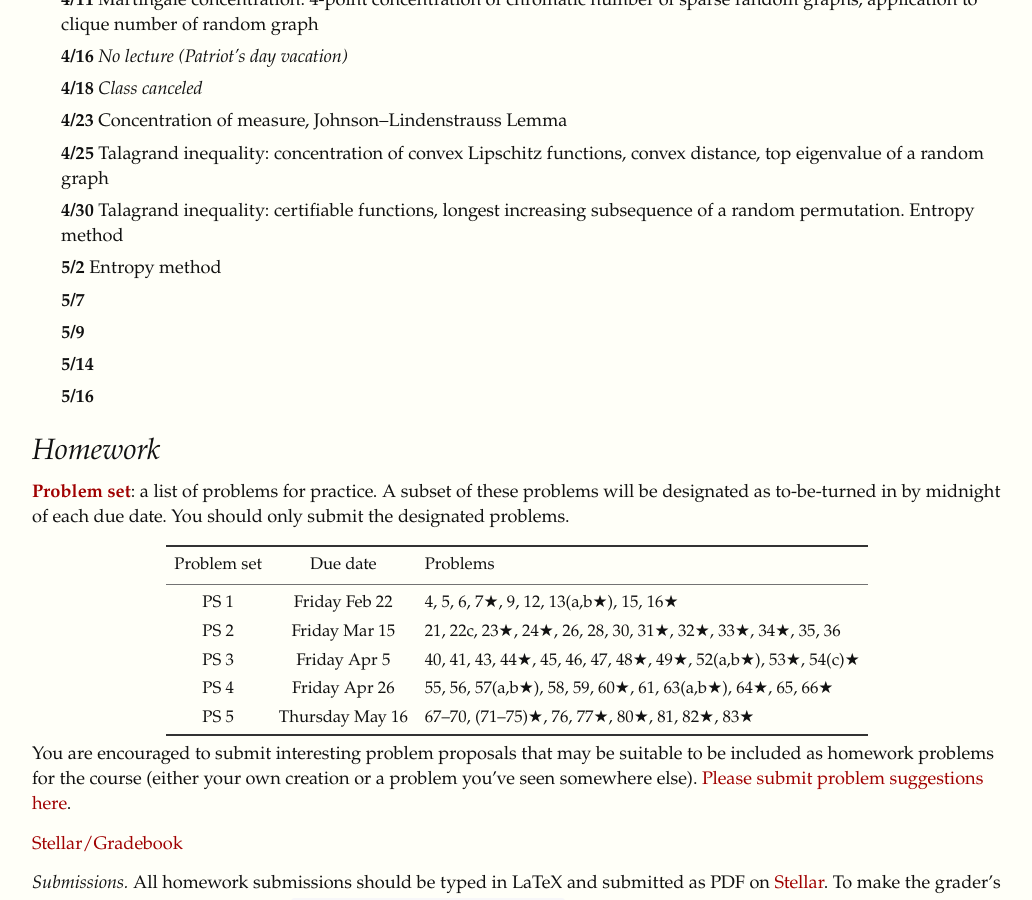
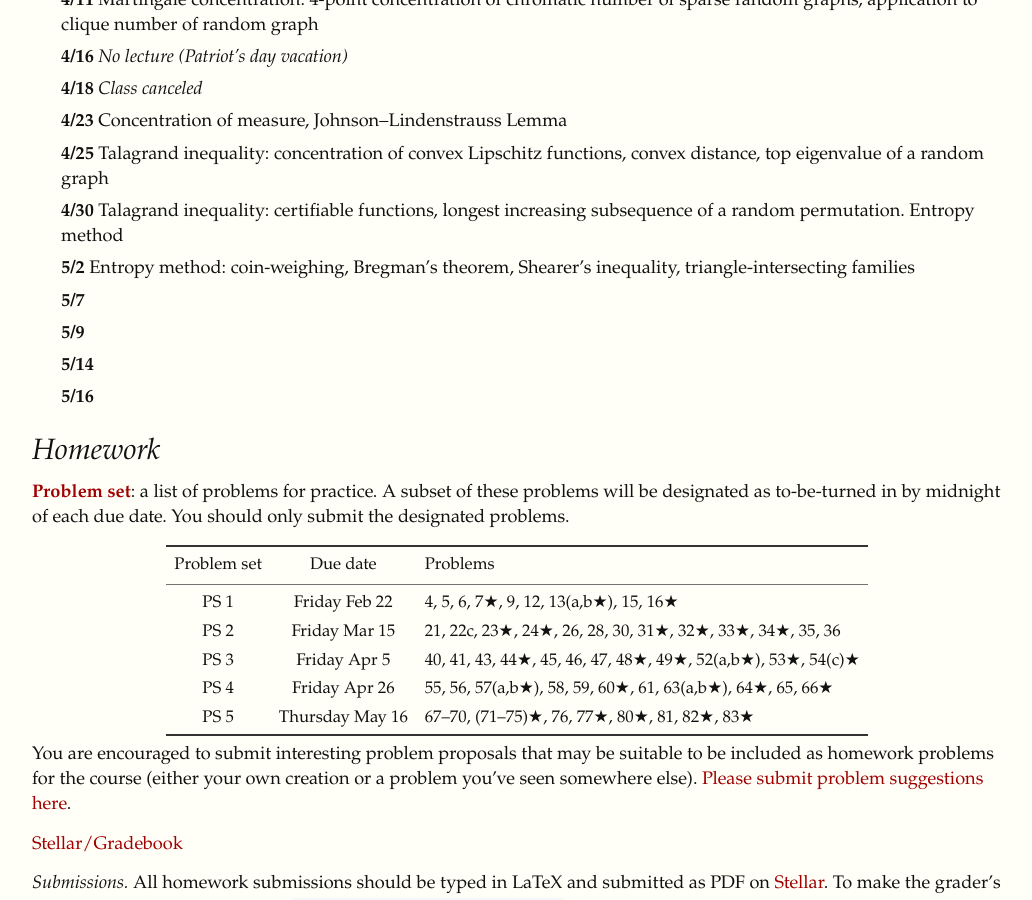
Before and after one commit to yufeizhao/yufeizhao.github.io, a Jekyll site: the page built from pm/index.md, in a window 1280 px wide and 900 px high, scrolled down 1481 px. Shown: the whole window, without its empty margins (123-1155 px from the left). Built offline with Jekyll 4.4.1, drawn with Linux system fonts in a browser that asks for light colours; nearby versions of some CDN libraries; formulas are drawn with MathJax 3.

Commit message:
ps5 correction

```diff
--- a/pm/index.md
+++ b/pm/index.md
@@ -55,7 +55,7 @@ A graduate-level introduction to the probabilistic method, a fundamental and pow
 - **4/23** Concentration of measure, Johnson--Lindenstrauss Lemma
 - **4/25** Talagrand inequality: concentration of convex Lipschitz functions, convex distance, top eigenvalue of a random graph
 - **4/30** Talagrand inequality: certifiable functions, longest increasing subsequence of a random permutation. Entropy method
-- **5/2** Entropy method
+- **5/2** Entropy method: coin-weighing, Bregman's theorem, Shearer's inequality, triangle-intersecting families
 - **5/7**
 - **5/9**
 - **5/14**
```
